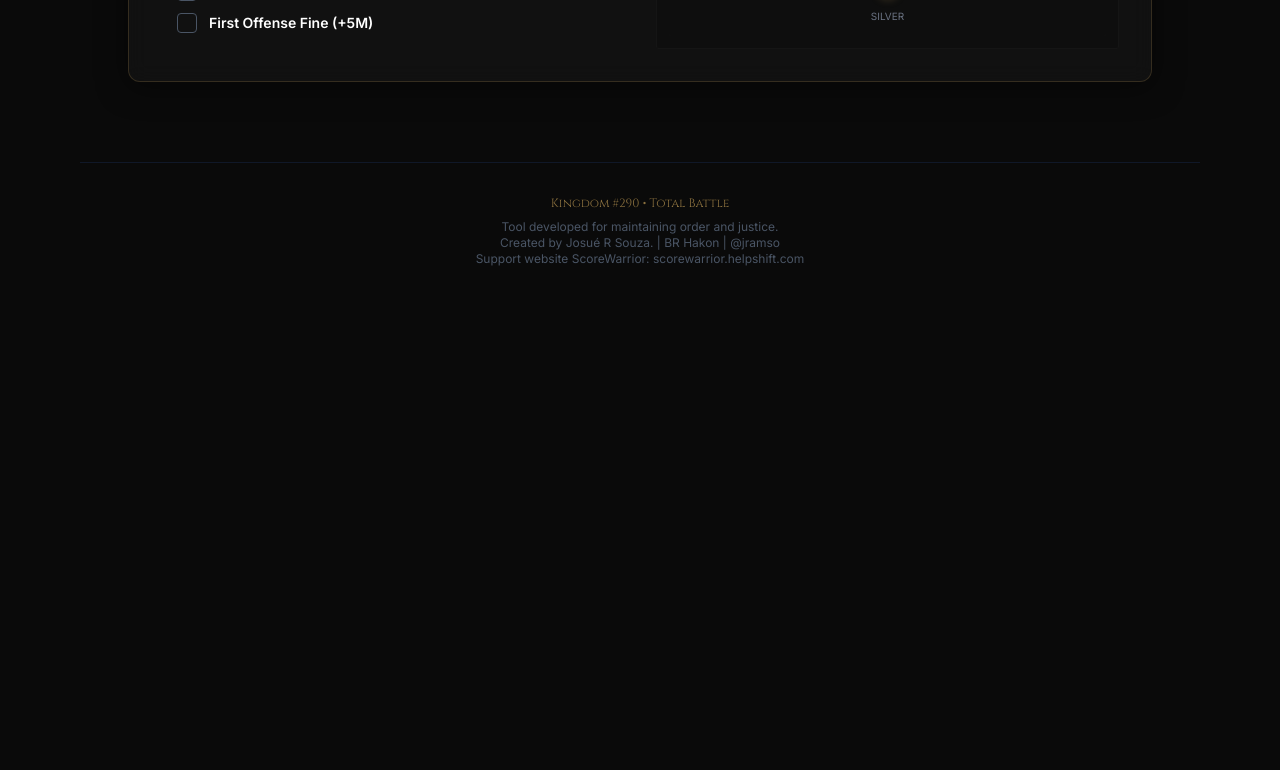
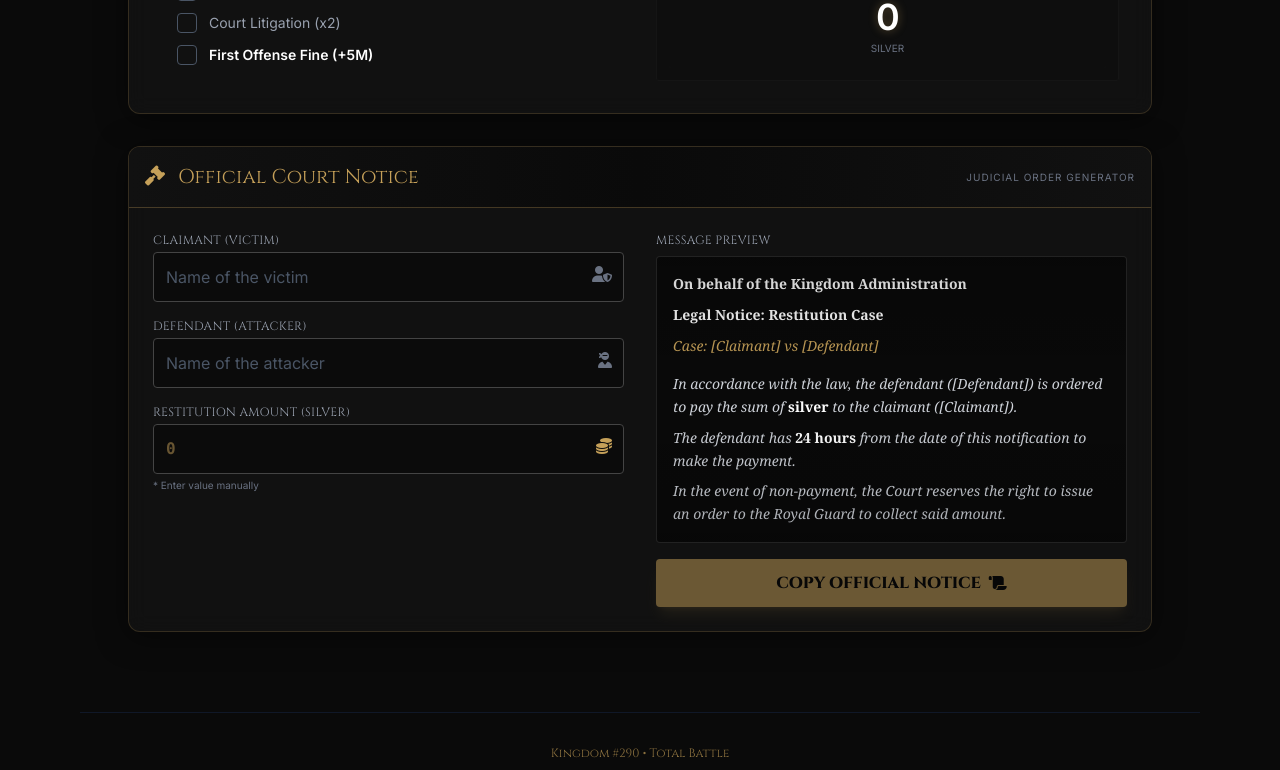
Before and after one commit to Kingdom290Court/Kingdom290, a Vue app in the folder K290CourtPage/: page / in a window 1280 px wide. Shown: the part 2000-2770 px from the top of the page. Before the commit the page ends 2331 px from the top, so only its background shows below. Built offline with nearby package versions, Linux system fonts and the light colour scheme.

Commit message:
feat (add): Court Notice, logo Fix: Stror, explain cards

```diff
--- a/K290CourtPage/index.html
+++ b/K290CourtPage/index.html
@@ -2,7 +2,7 @@
 <html lang="pt-br">
   <head>
     <meta charset="UTF-8" />
-    <link rel="icon" type="image/svg+xml" href="/vite.svg" />
+    <link rel="icon" type="image/svg+xml" href="./src/assets/logo290.png" />
     <meta name="viewport" content="width=device-width, initial-scale=1.0" />
 
     <!-- Google Fonts -->
@@ -13,7 +13,7 @@
     <!-- FontAwesome (CDN para simplicidade) -->
     <link rel="stylesheet" href="https://cdnjs.cloudflare.com/ajax/libs/font-awesome/6.4.0/css/all.min.css">
 
-    <title>Kingdom #290 - Royal Decree</title>
+    <title>Kingdom #290 - Calc Compensation Royal Decree</title>
   </head>
   <body class="bg-kingdom-black text-kingdom-silver font-body overflow-x-hidden">
     <!-- Background Texture -->
--- a/K290CourtPage/src/App.vue
+++ b/K290CourtPage/src/App.vue
@@ -2,13 +2,20 @@
 import HeaderHero from './components/HeaderHero.vue';
 import RulesGrid from './components/RulesGrid.vue';
 import PenaltyCalculator from './components/PenaltyCalculator.vue';
+import CourtNotice from './components/CourtNotice.vue';
+
+
 </script>
 
 <template>
   <div class="container mx-auto px-4 py-8 max-w-6xl">
     <HeaderHero />
     <RulesGrid />
+    <!-- Calculadora Isolada -->
     <PenaltyCalculator />
+    <!-- Aviso do Tribunal Isolado -->
+    <CourtNotice />
+
 
     <footer class="mt-20 text-center text-gray-600 text-xs border-t border-gray-900 pt-8 pb-8">
       <p class="font-display text-kingdom-goldDim mb-2">Kingdom #290 &bull; Total Battle</p>
--- /dev/null
+++ b/K290CourtPage/src/components/CourtNotice.vue
@@ -0,0 +1,110 @@
+<template>
+  <section class="max-w-5xl mx-auto mt-8 mb-16">
+    <div class="glass-card rounded-xl overflow-hidden relative border-kingdom-gold/30">
+
+      <div class="bg-gradient-to-r from-kingdom-dark via-kingdom-black to-kingdom-dark p-4 border-b border-kingdom-gold/30 flex items-center justify-between">
+        <h2 class="font-display text-xl text-kingdom-gold">
+          <i class="fa-solid fa-gavel mr-2"></i> Official Court Notice
+        </h2>
+        <span class="text-[10px] text-gray-500 uppercase tracking-widest">Judicial Order Generator</span>
+      </div>
+
+      <div class="p-6 grid grid-cols-1 md:grid-cols-2 gap-8">
+
+        <!-- Coluna Esquerda: Formulário -->
+        <div class="space-y-4">
+          <div>
+            <label class="block font-display text-xs text-gray-400 mb-1 uppercase tracking-wide">Claimant (Victim)</label>
+            <div class="relative">
+              <input type="text" v-model="claimant" placeholder="Name of the victim"
+                     class="input-medieval w-full p-3 rounded border border-gray-700 bg-black/50 text-white placeholder-gray-600 focus:border-kingdom-gold transition-colors">
+              <i class="fa-solid fa-user-shield absolute right-3 top-3.5 text-gray-500"></i>
+            </div>
+          </div>
+
+          <div>
+            <label class="block font-display text-xs text-gray-400 mb-1 uppercase tracking-wide">Defendant (Attacker)</label>
+            <div class="relative">
+              <input type="text" v-model="defendant" placeholder="Name of the attacker"
+                     class="input-medieval w-full p-3 rounded border border-gray-700 bg-black/50 text-white placeholder-gray-600 focus:border-kingdom-blood transition-colors">
+              <i class="fa-solid fa-user-ninja absolute right-3 top-3.5 text-gray-500"></i>
+            </div>
+          </div>
+
+          <div>
+            <label class="block font-display text-xs text-gray-400 mb-1 uppercase tracking-wide">Restitution Amount (Silver)</label>
+            <div class="relative">
+              <!-- Campo totalmente manual -->
+              <input type="text" v-model="manualAmountStr" placeholder="0"
+                     class="input-medieval w-full p-3 rounded border border-kingdom-gold/50 bg-kingdom-gold/5 text-kingdom-gold font-bold font-mono focus:bg-black transition-colors">
+              <i class="fa-solid fa-coins absolute right-3 top-3.5 text-kingdom-gold"></i>
+            </div>
+            <p class="text-[10px] text-gray-500 mt-1">* Enter value manually</p>
+          </div>
+        </div>
+
+        <!-- Coluna Direita: Preview e Ação -->
+        <div class="flex flex-col h-full">
+          <label class="block font-display text-xs text-gray-400 mb-2 uppercase tracking-wide">Message Preview</label>
+
+          <div class="flex-1 bg-black/40 border border-white/10 rounded p-4 text-sm text-gray-300 font-serif leading-relaxed italic relative overflow-hidden group">
+            <div class="absolute inset-0 bg-gradient-to-b from-black/20 via-transparent to-black/20 pointer-events-none"></div>
+
+            <p class="mb-2"><strong class="text-white not-italic">On behalf of the Kingdom Administration</strong></p>
+            <p class="mb-2"><strong class="text-white not-italic">Legal Notice: Restitution Case</strong></p>
+            <p class="mb-4 text-kingdom-gold">Case: {{ claimant || '[Claimant]' }} vs {{ defendant || '[Defendant]' }}</p>
+
+            <p class="mb-2">In accordance with the law, the defendant ({{ defendant || '[Defendant]' }}) is ordered to pay the sum of <strong class="text-white not-italic">{{ manualAmountStr }} silver</strong> to the claimant ({{ claimant || '[Claimant]' }}).</p>
+
+            <p class="mb-2">The defendant has <strong class="text-white not-italic">24 hours</strong> from the date of this notification to make the payment.</p>
+
+            <p>In the event of non-payment, the Court reserves the right to issue an order to the Royal Guard to collect said amount.</p>
+          </div>
+
+          <button @click="copyNotice"
+                  :disabled="!isValid"
+                  class="mt-4 w-full bg-kingdom-gold hover:bg-white text-black font-display font-bold uppercase py-3 rounded transition duration-300 flex items-center justify-center gap-2 shadow-lg shadow-kingdom-gold/20 disabled:opacity-50 disabled:cursor-not-allowed group">
+            <span v-if="!showCopied">Copy Official Notice</span>
+            <span v-else>Copied to Clipboard!</span>
+            <i class="fa-solid" :class="showCopied ? 'fa-check' : 'fa-scroll'"></i>
+          </button>
+        </div>
+
+      </div>
+    </div>
+  </section>
+</template>
+
+<script setup>
+import { ref, computed } from 'vue';
+
+// Nenhuma prop necessária
+const claimant = ref('');
+const defendant = ref('');
+const showCopied = ref(false);
+const manualAmountStr = ref('');
+
+const isValid = computed(() => {
+  return claimant.value.trim() !== '' && defendant.value.trim() !== '';
+});
+
+const copyNotice = () => {
+  if (!isValid.value) return;
+
+  const text = `****On behalf of the Kingdom Administration****
+
+**Legal Notice: Restitution Case
+**Case: ${claimant.value} vs ${defendant.value}**
+
+In accordance with the law, the defendant (${defendant.value}) is ordered to pay the sum of ${manualAmountStr.value} silver to the claimant (${claimant.value}).
+
+The defendant has 24 hours from the date of this notification to make the payment.
+
+In the event of non-payment, the Court reserves the right to issue an order to the Royal Guard to collect said amount.`;
+
+  navigator.clipboard.writeText(text).then(() => {
+    showCopied.value = true;
+    setTimeout(() => showCopied.value = false, 3000);
+  });
+};
+</script>
--- a/K290CourtPage/src/data/gameRules.js
+++ b/K290CourtPage/src/data/gameRules.js
@@ -1,9 +1,9 @@
 // Regras Visuais (Usadas no Grid de exibição)
 export const rules = [
     {
-      title: 'First Offense',
+      title: 'First Offense (Reduction)',
       value: '5M',
-      desc: 'Fixed fine for the first illegal attack (Warning).',
+      desc: 'Adjusted fine for the first illegal attack (Warning). This is a reduction to the amount due in gold.',
       icon: 'fa-solid fa-hand-paper'
     },
     {
@@ -21,7 +21,7 @@ export const rules = [
     {
       title: 'Captains',
       value: 'Rez Cost x Level',
-      desc: 'Revival cost (50) multiplied by captain level.',
+      desc: 'Resurrection cost (50) multiplied by the captains level. The captains stars do not affect the value.',
       icon: 'fa-solid fa-chess-king'
     },
     {
--- a/K290CourtPage/src/data/units.json
+++ b/K290CourtPage/src/data/units.json
@@ -297,11 +297,12 @@
         { "unit": "Aydae", "cost": 0, "rez_cost": 50 },
         { "unit": "Bernard", "cost": 0, "rez_cost": 50 },
         { "unit": "Brunhild", "cost": 0, "rez_cost": 50 },
+        { "unit": "Carter", "cost": 0, "rez_cost": 50 },
         { "unit": "Doria", "cost": 0, "rez_cost": 50 },
-        { "unit": "Carter", "cost": 0, "rez_cost": 50 },
         { "unit": "Dustan", "cost": 0, "rez_cost": 50 },
         { "unit": "Ingrid", "cost": 0, "rez_cost": 50 },
         { "unit": "Lucius", "cost": 0, "rez_cost": 50 },
+        { "unit": "Stror", "cost": 0, "rez_cost": 50 },
         { "unit": "Ye Ho-Sung", "cost": 0, "rez_cost": 50 }
       ]
     },
```
Also changed, not shown: K290CourtPage/src/components/PenaltyCalculator.vue (+15 -30 lines), K290CourtPage/src/assets/logo290.png (added).
